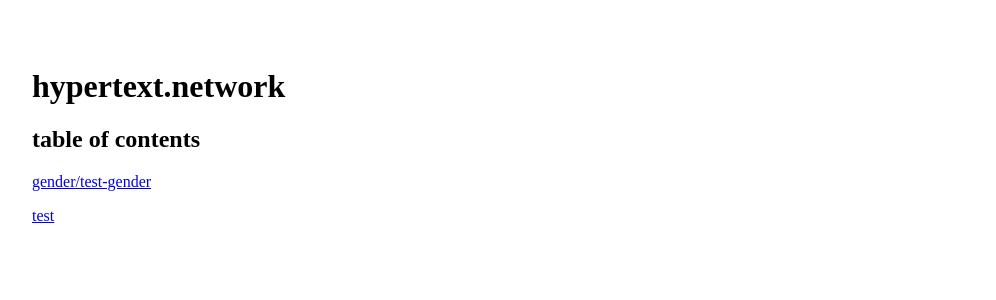
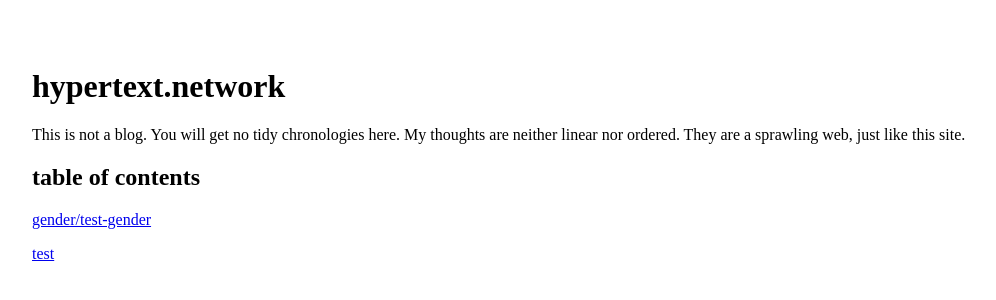
Before and after one commit to joe-no-body/hypertext.network, a plain HTML site: page site/index.html in a window 1280 px wide. Shown: the part 92-392 px from the top of the page, without its empty margins (128-1124 px from the left). Drawn offline with Linux system fonts and the light colour scheme.

Commit message:
add some pretentious intro

```diff
--- a/site/index.html
+++ b/site/index.html
@@ -20,6 +20,7 @@
 <header>
 <h1 class="title">hypertext.network</h1>
 </header>
+<p>This is not a blog. You will get no tidy chronologies here. My thoughts are neither linear nor ordered. They are a sprawling web, just like this site.</p>
 <h2 id="table-of-contents">table of contents</h2>
 <p><a href="/gender/test-gender.html">gender/test-gender</a></p>
 <p><a href="/test.html">test</a></p>
```
Also changed, not shown: 1 other file.
